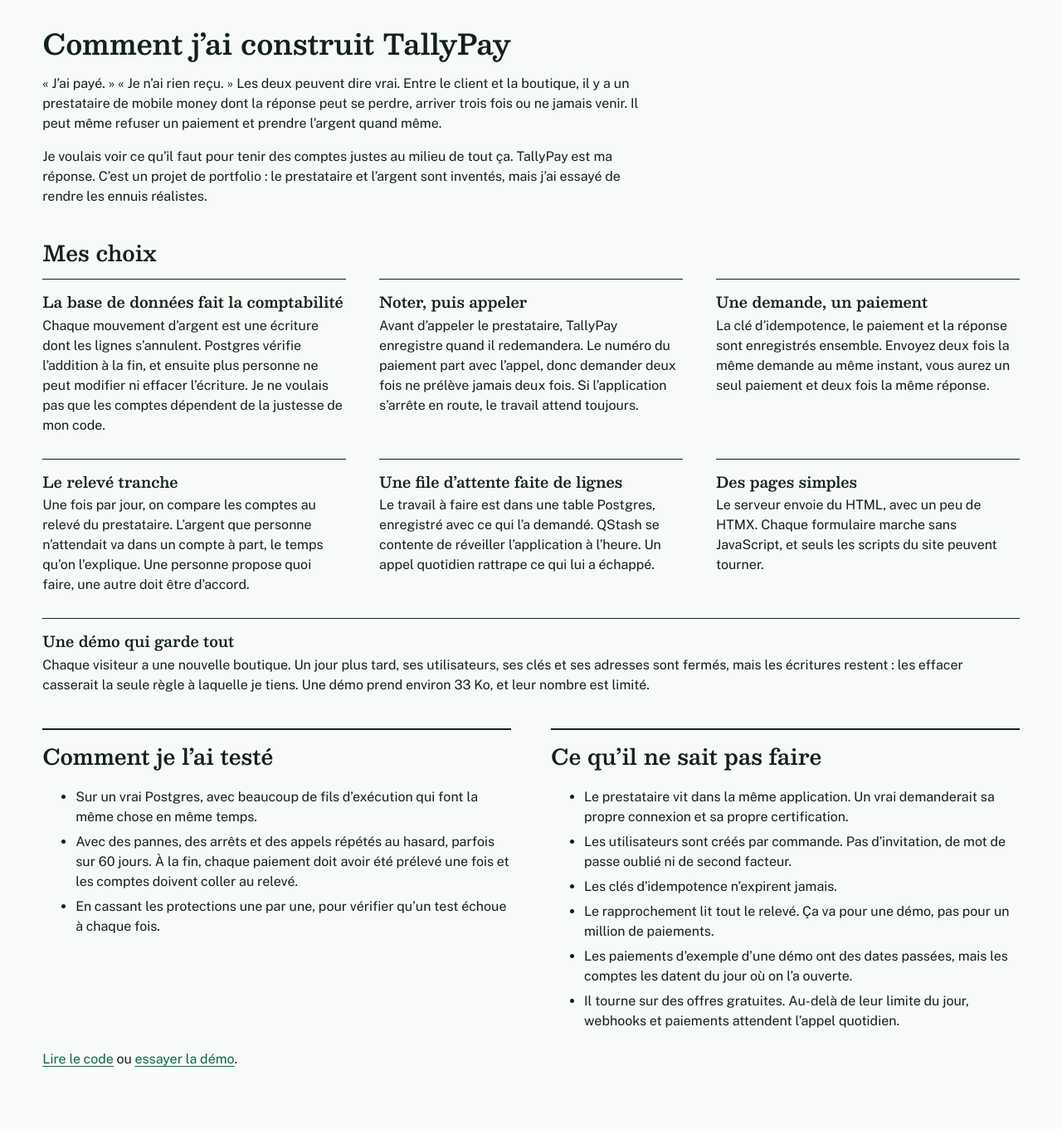
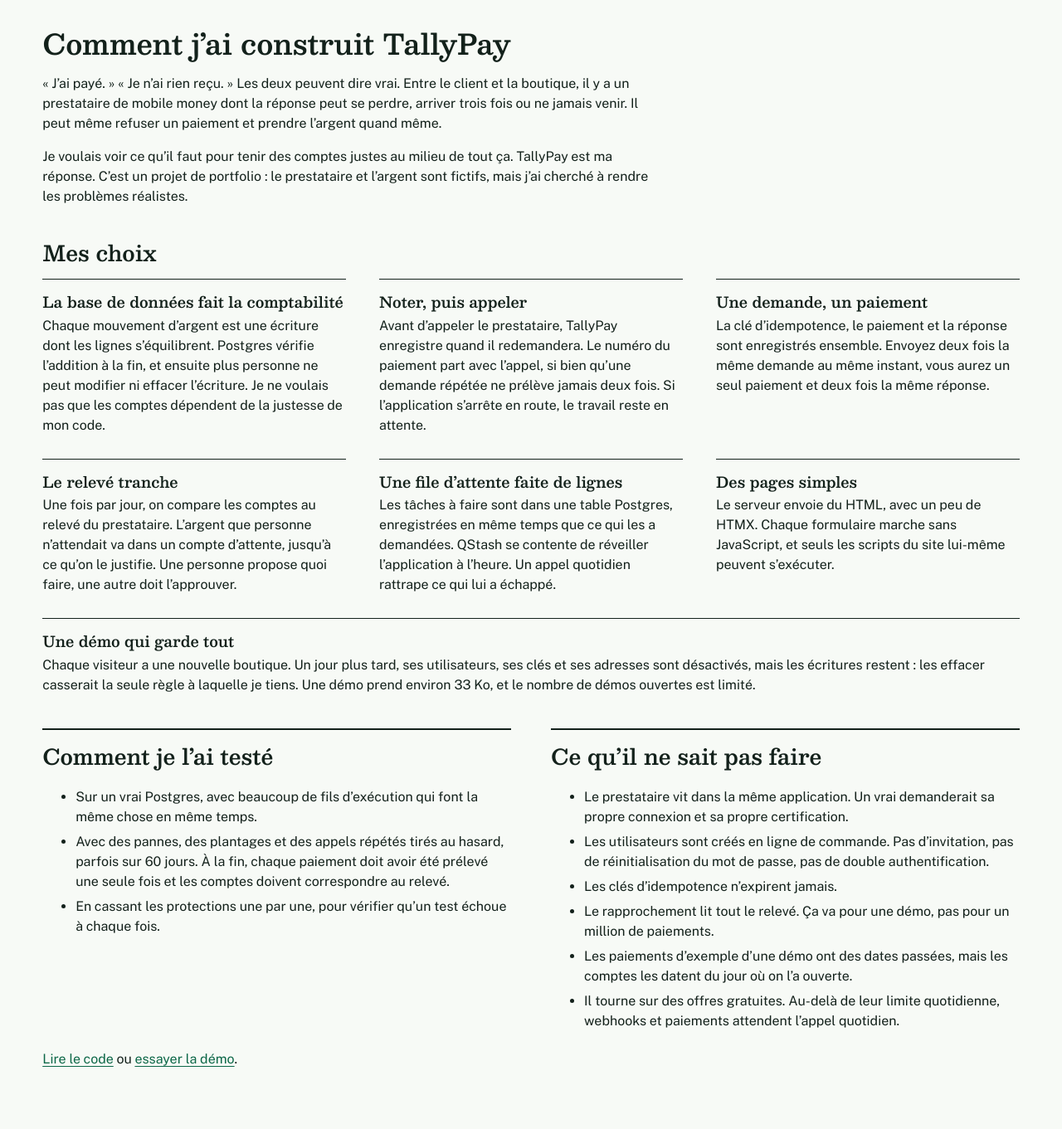
Before and after one commit to chrismoussounda/tallypay, a Django app: template templates/about_fr.html in a window 1280 px wide. Shown: the part 68-1429 px from the top of the page at 83% size. Run offline with Django 5.2, Linux system fonts and the light colour scheme; the template is opened without the code that fills it: most values are stand-ins (such as "Sample title", 1, 10 or a date in 2020); parts of the project's set-up code (start-up, migrations or seed data) failed here and were passed over.

Commit message:
fix(copy): make the French read naturally
Replace calques and literal turns with idiomatic French, fix wrong genders, and use the same accounting words on every page.

```diff
--- a/templates/about_fr.html
+++ b/templates/about_fr.html
@@ -1,5 +1,5 @@
 {% extends "site.html" %}
-{% block title %}Comment il a été construit{% endblock %}
+{% block title %}Comment TallyPay a été construit{% endblock %}
 {% block main %}
 {% include "write_up_fr.html" %}
 {% endblock %}
--- a/templates/write_up_fr.html
+++ b/templates/write_up_fr.html
@@ -1,17 +1,17 @@
 {% load i18n %}<article class="write-up">
 <h1>Comment j’ai construit TallyPay</h1>
 <p>« J’ai payé. » « Je n’ai rien reçu. » Les deux peuvent dire vrai. Entre le client et la boutique, il y a un prestataire de mobile money dont la réponse peut se perdre, arriver trois fois ou ne jamais venir. Il peut même refuser un paiement et prendre l’argent quand même.</p>
-<p>Je voulais voir ce qu’il faut pour tenir des comptes justes au milieu de tout ça. TallyPay est ma réponse. C’est un projet de portfolio : le prestataire et l’argent sont inventés, mais j’ai essayé de rendre les ennuis réalistes.</p>
+<p>Je voulais voir ce qu’il faut pour tenir des comptes justes au milieu de tout ça. TallyPay est ma réponse. C’est un projet de portfolio : le prestataire et l’argent sont fictifs, mais j’ai cherché à rendre les problèmes réalistes.</p>
 
 <h2>Mes choix</h2>
 <ul class="facts">
-<li class="card"><h3>La base de données fait la comptabilité</h3><p>Chaque mouvement d’argent est une écriture dont les lignes s’annulent. Postgres vérifie l’addition à la fin, et ensuite plus personne ne peut modifier ni effacer l’écriture. Je ne voulais pas que les comptes dépendent de la justesse de mon code.</p></li>
-<li class="card"><h3>Noter, puis appeler</h3><p>Avant d’appeler le prestataire, TallyPay enregistre quand il redemandera. Le numéro du paiement part avec l’appel, donc demander deux fois ne prélève jamais deux fois. Si l’application s’arrête en route, le travail attend toujours.</p></li>
+<li class="card"><h3>La base de données fait la comptabilité</h3><p>Chaque mouvement d’argent est une écriture dont les lignes s’équilibrent. Postgres vérifie l’addition à la fin, et ensuite plus personne ne peut modifier ni effacer l’écriture. Je ne voulais pas que les comptes dépendent de la justesse de mon code.</p></li>
+<li class="card"><h3>Noter, puis appeler</h3><p>Avant d’appeler le prestataire, TallyPay enregistre quand il redemandera. Le numéro du paiement part avec l’appel, si bien qu’une demande répétée ne prélève jamais deux fois. Si l’application s’arrête en route, le travail reste en attente.</p></li>
 <li class="card"><h3>Une demande, un paiement</h3><p>La clé d’idempotence, le paiement et la réponse sont enregistrés ensemble. Envoyez deux fois la même demande au même instant, vous aurez un seul paiement et deux fois la même réponse.</p></li>
-<li class="card"><h3>Le relevé tranche</h3><p>Une fois par jour, on compare les comptes au relevé du prestataire. L’argent que personne n’attendait va dans un compte à part, le temps qu’on l’explique. Une personne propose quoi faire, une autre doit être d’accord.</p></li>
-<li class="card"><h3>Une file d’attente faite de lignes</h3><p>Le travail à faire est dans une table Postgres, enregistré avec ce qui l’a demandé. QStash se contente de réveiller l’application à l’heure. Un appel quotidien rattrape ce qui lui a échappé.</p></li>
-<li class="card"><h3>Des pages simples</h3><p>Le serveur envoie du HTML, avec un peu de HTMX. Chaque formulaire marche sans JavaScript, et seuls les scripts du site peuvent tourner.</p></li>
-<li class="card"><h3>Une démo qui garde tout</h3><p>Chaque visiteur a une nouvelle boutique. Un jour plus tard, ses utilisateurs, ses clés et ses adresses sont fermés, mais les écritures restent : les effacer casserait la seule règle à laquelle je tiens. Une démo prend environ 33 Ko, et leur nombre est limité.</p></li>
+<li class="card"><h3>Le relevé tranche</h3><p>Une fois par jour, on compare les comptes au relevé du prestataire. L’argent que personne n’attendait va dans un compte d’attente, jusqu’à ce qu’on le justifie. Une personne propose quoi faire, une autre doit l’approuver.</p></li>
+<li class="card"><h3>Une file d’attente faite de lignes</h3><p>Les tâches à faire sont dans une table Postgres, enregistrées en même temps que ce qui les a demandées. QStash se contente de réveiller l’application à l’heure. Un appel quotidien rattrape ce qui lui a échappé.</p></li>
+<li class="card"><h3>Des pages simples</h3><p>Le serveur envoie du HTML, avec un peu de HTMX. Chaque formulaire marche sans JavaScript, et seuls les scripts du site lui-même peuvent s’exécuter.</p></li>
+<li class="card"><h3>Une démo qui garde tout</h3><p>Chaque visiteur a une nouvelle boutique. Un jour plus tard, ses utilisateurs, ses clés et ses adresses sont désactivés, mais les écritures restent : les effacer casserait la seule règle à laquelle je tiens. Une démo prend environ 33 Ko, et le nombre de démos ouvertes est limité.</p></li>
 </ul>
 
 <div class="columns">
@@ -19,7 +19,7 @@
 <h2>Comment je l’ai testé</h2>
 <ul>
 <li>Sur un vrai Postgres, avec beaucoup de fils d’exécution qui font la même chose en même temps.</li>
-<li>Avec des pannes, des arrêts et des appels répétés au hasard, parfois sur 60 jours. À la fin, chaque paiement doit avoir été prélevé une fois et les comptes doivent coller au relevé.</li>
+<li>Avec des pannes, des plantages et des appels répétés tirés au hasard, parfois sur 60 jours. À la fin, chaque paiement doit avoir été prélevé une seule fois et les comptes doivent correspondre au relevé.</li>
 <li>En cassant les protections une par une, pour vérifier qu’un test échoue à chaque fois.</li>
 </ul>
 </section>
@@ -27,11 +27,11 @@
 <h2>Ce qu’il ne sait pas faire</h2>
 <ul>
 <li>Le prestataire vit dans la même application. Un vrai demanderait sa propre connexion et sa propre certification.</li>
-<li>Les utilisateurs sont créés par commande. Pas d’invitation, de mot de passe oublié ni de second facteur.</li>
+<li>Les utilisateurs sont créés en ligne de commande. Pas d’invitation, pas de réinitialisation du mot de passe, pas de double authentification.</li>
 <li>Les clés d’idempotence n’expirent jamais.</li>
 <li>Le rapprochement lit tout le relevé. Ça va pour une démo, pas pour un million de paiements.</li>
 <li>Les paiements d’exemple d’une démo ont des dates passées, mais les comptes les datent du jour où on l’a ouverte.</li>
-<li>Il tourne sur des offres gratuites. Au-delà de leur limite du jour, webhooks et paiements attendent l’appel quotidien.</li>
+<li>Il tourne sur des offres gratuites. Au-delà de leur limite quotidienne, webhooks et paiements attendent l’appel quotidien.</li>
 </ul>
 </section>
 </div>
```
Also changed, not shown: locale/fr/LC_MESSAGES/django.po, 1 other file.
